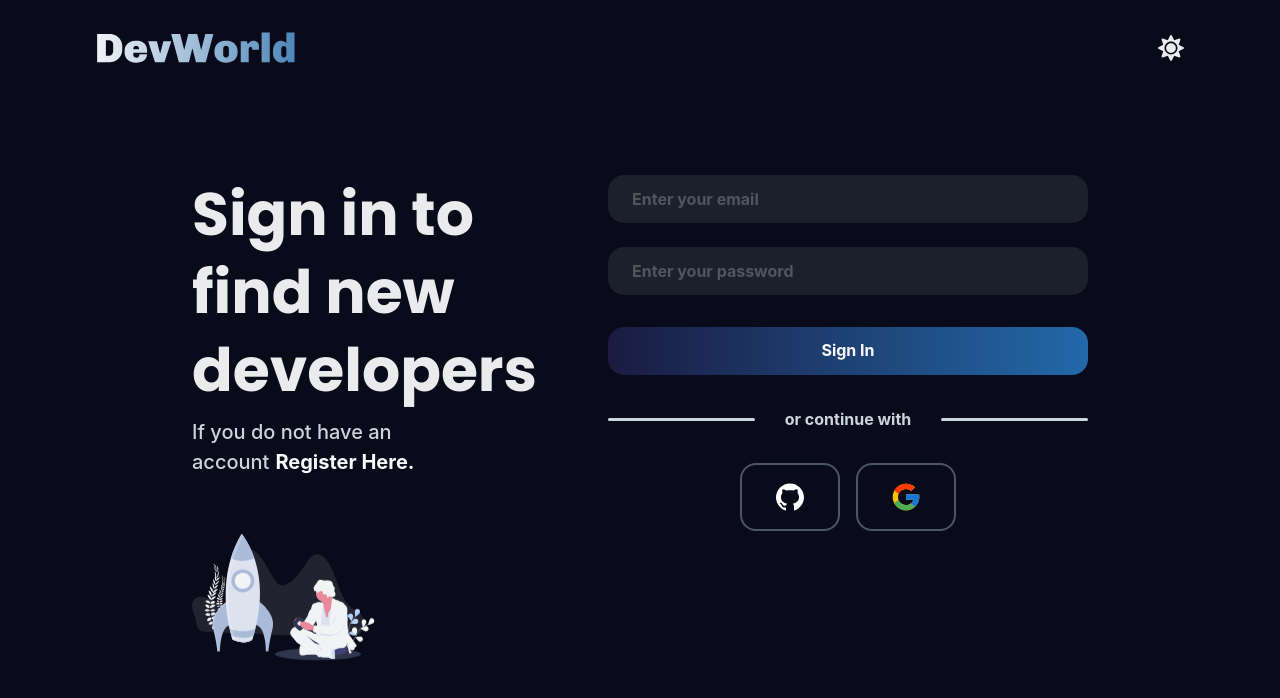
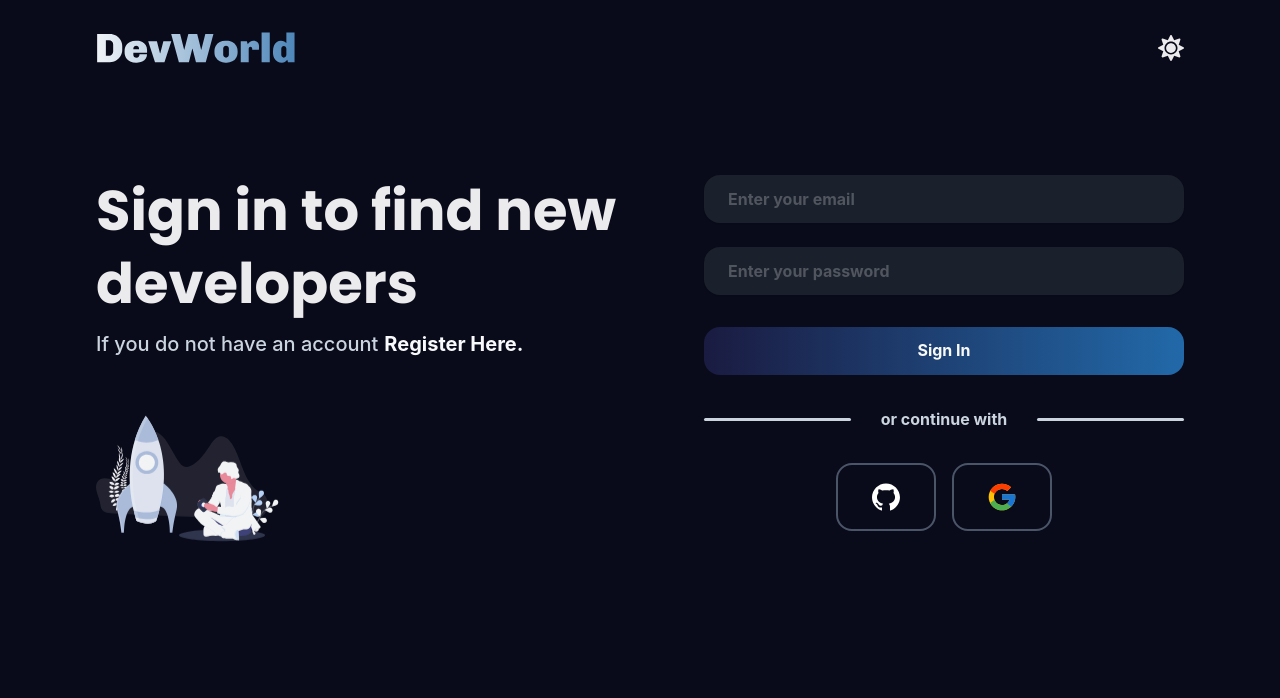
Before and after one commit to bryanmaraujo544/dev-world, a Next.js app: page /login in a window 1280 px wide. Shown: the top 698 px of the page. Built offline with nearby package versions, Linux system fonts and the light colour scheme.

Commit message:
uninstalling and installing again node_modules

```diff
--- a/components/Login/index.tsx
+++ b/components/Login/index.tsx
@@ -4,7 +4,7 @@ import { LoginAuth } from './LoginAuth';
 
 const Login = () => {
     return (
-        <Grid templateColumns={['1fr', '1fr', '1fr', '1fr 480px']}w="100%" gap={16} px={[8, 12, 16, 20, 24]} mt={[6, null, null, 12, 20]}>
+        <Grid templateColumns={['1fr', '1fr', '1fr', '1fr 480px']}w="100%" gap={16} mt={[6, null, null, 12, 20]}>
             <TextSectionAuth
                 title="Sign in to find new developers"
                 subtitle="If you do not have an account"
--- a/components/TextSectionAuth.tsx
+++ b/components/TextSectionAuth.tsx
@@ -3,7 +3,7 @@ import Image from 'next/image';
 import Link from 'next/link';
 import rocketDark from '../public/Saly-1-1.svg';
 import rocketLight from '../public/Saly-1.svg';
-import { useAnimation } from 'framer-motion';
+import { motion, useAnimation } from 'framer-motion';
 import { useDarkLightColors } from '../hooks/useDarkLightColors';
 import { useColorMode, Grid, GridItem, Box, Flex, Text, Heading, FormControl, Input, Button } from '@chakra-ui/react';
 import { MotionBox, MotionText, MotionHeading, MotionFlex } from '../utils/getMotionComponents';
@@ -27,7 +27,7 @@ export const TextSectionAuth = ({
      const rocketControl = useAnimation();
      useEffect(() => {
           rocketControl.start('animate')
-     }, []);
+     }, [])
 
      const handleRocket = async () => {
           await rocketControl.start('takeOff');
@@ -42,12 +42,11 @@ export const TextSectionAuth = ({
                opacity: 1,
                x: 0,
                y: [0, -30, 0, -30],
-
                transition: {
                     delay: 1,
                     duration: 5,
                     repeat: Infinity,
-                    repeatType: "mirror"
+                    // repeatType: "mirror"
                }
           },
           takeOff: {
@@ -61,7 +60,7 @@ export const TextSectionAuth = ({
 
      return (
           <MotionFlex direction="column" align={['center', 'center', 'center', 'start']} variants={slowContainerVariants} initial="hidden" animate="show" >
-               <MotionHeading variants={xAnimationVariants} maxWidth="700px" textAlign={["center", null, null, 'left']} fontFamily="fonts.poppins" as="h1" size="3xl" fontWeight="900" lineHeight={1.3}>
+               <MotionHeading variants={xAnimationVariants} maxWidth={['400px', null, '450px', '600px', '800px']} textAlign={["center", null, null, 'left']} fontFamily="fonts.poppins" as="h1" fontSize={['3xl', null, null, null, '56px']} fontWeight="900" lineHeight={1.3}>
                     {title}
                </MotionHeading>
                <MotionText variants={xAnimationVariants} textAlign={["center", null, null, 'left']} fontSize="xl" fontWeight="500" color={grayColor} mt={2} mr={1}>
--- a/prettier.config.js
+++ /dev/null
@@ -1,5 +0,0 @@
-module.exports = {
-  semi: true,
-  singleQuote: true,
-  endOfLine: 'auto',
-};
```
Also changed, not shown: package.json (+0 -10 lines), .eslintrc.json (deleted), 2 other files (tests, documents, lock files or other folders).
